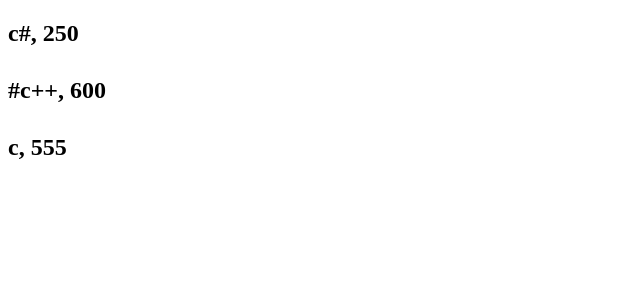
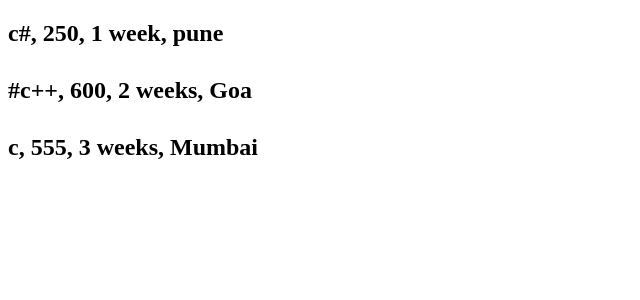
Before and after one commit to manikanta-annavarapu/6_Angular, an Angular app in the folder Day2_Angular_Intro/firstcliapp/: page / in a window 1280 px wide. Shown: the top 300 px of the page, without its empty margins (0-640 px from the left). Built offline with nearby package versions, Linux system fonts and the light colour scheme.

Commit message:
practise

```diff
--- a/Day2_Angular_Intro/firstcliapp/src/app/app.component.ts
+++ b/Day2_Angular_Intro/firstcliapp/src/app/app.component.ts
@@ -7,7 +7,7 @@ import { Component } from '@angular/core';
 })
 export class AppComponent {
   title = 'firstcliapp';
-  course1:any={name:"c#",price:250};
-  course2:any={name:"#c++",price:600};
-  course3:any={name:"c",price:555};
+  course1:any={name:"c#",price:250,duration:'1 week',city:'pune'};
+  course2:any={name:"#c++",price:600,duration:'2 weeks',city:'Goa'};
+  course3:any={name:"c",price:555,duration:'3 weeks',city:'Mumbai'};
 }
--- a/Day2_Angular_Intro/firstcliapp/src/app/course.component.ts
+++ b/Day2_Angular_Intro/firstcliapp/src/app/course.component.ts
@@ -2,11 +2,11 @@ import {Component, Input} from '@angular/core';
 
 @Component({
     selector: 'course',
-    template: '<h2>{{details.name}}, {{details.price}}<h2>'
+    template: '<h2>{{details.name}}, {{details.price}}, {{details.duration}}, {{details.city}}<h2>'
 })
 
 export class CourseComponent{
   // @Input('courseName') name: string ="React" //here coursename is alias name from 'name' variable
   // @Input('price') price:number = 20000;
-  @Input('coursedetails') details:any={name:"React",price:21};
+  @Input('coursedetails') details:any={name:"React",price:21,duration:'1 week',city:'pune'};
 }
```
